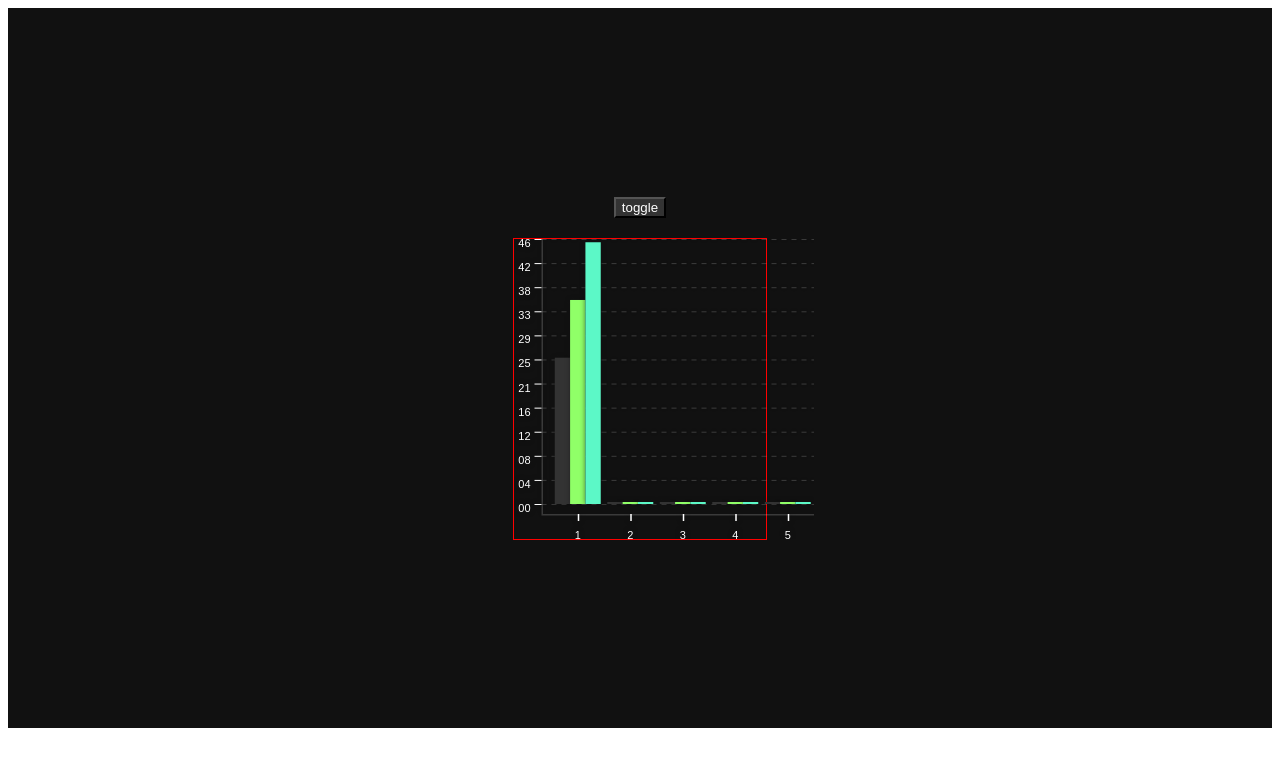
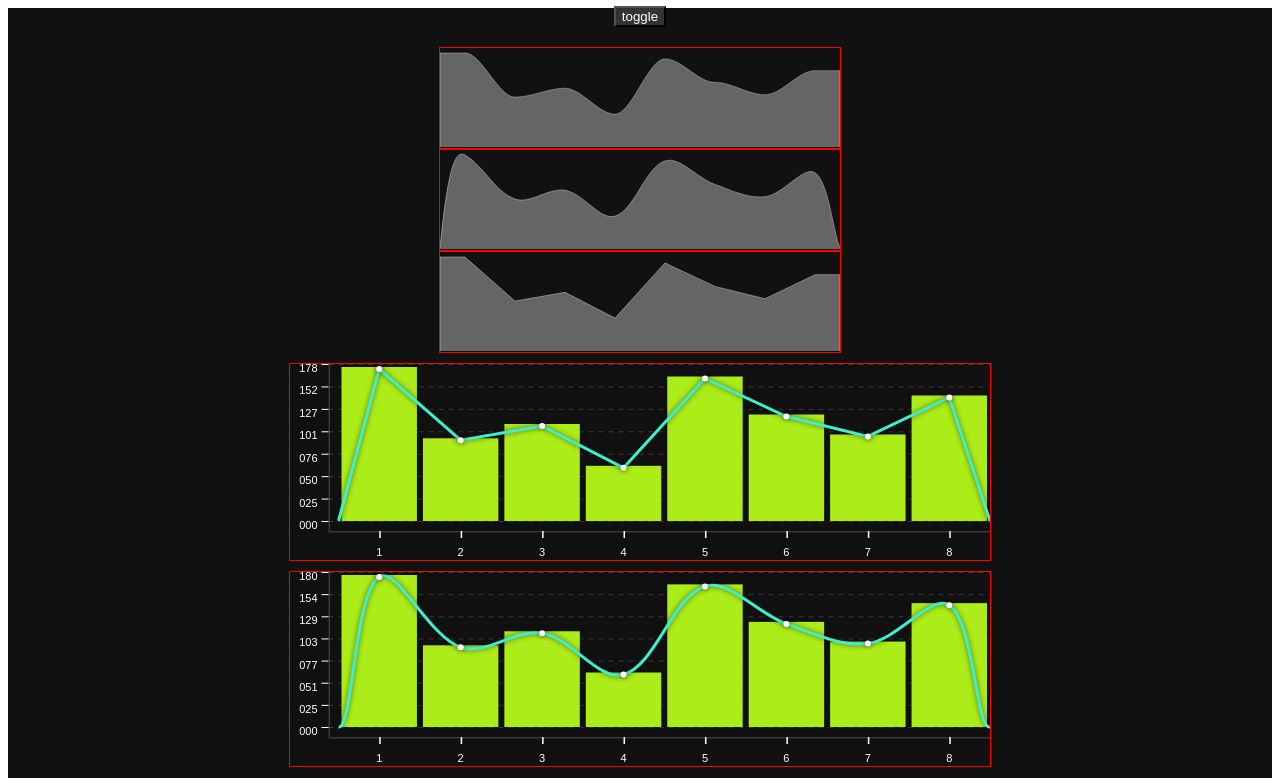
Before and after one commit to Guilherme-j10/SMicroChart, a React (Vite) app: page / in a window 1280 px wide. Shown: the top 778 px of the page. Built offline with nearby package versions, Linux system fonts and the light colour scheme; the HTML template or start-up script is replaced by a standard one.

Commit message:
solved some issues

```diff
--- a/package.json
+++ b/package.json
@@ -2,7 +2,7 @@
   "name": "smicrochart",
   "author": "Guilherme-j10",
   "license": "MIT",
-  "version": "1.1.7",
+  "version": "1.1.8",
   "type": "module",
   "main": "dist/react-smicrochart.umd.js",
   "module": "dist/react-smicrochart.es.js",
--- a/src/App.tsx
+++ b/src/App.tsx
@@ -28,37 +28,175 @@ function App() {
   }, [enable]);
 
   return (
-    <div style={{ display: 'flex', justifyContent: 'center', backgroundColor: '#111', flexDirection: 'column', alignItems: 'center', height: '90vh' }}>
+    <div style={{ display: 'flex', justifyContent: 'center', backgroundColor: '#111', flexDirection: 'column', alignItems: 'center', height: '120vh' }}>
       <button onClick={() => set_enable(val => !val)} style={{ background: '#333', marginBottom: 20, color: 'white' }}>
         toggle
       </button>
-      <div style={{ width: '20%', height: '300px', border: 'solid 1px red' }} ref={element}>
+      <div style={{ width: '400px', height: '100px', border: 'solid 1px red' }} ref={element}>
         <SMicroChart
+          enable_parent_container_dimension={true}
+          options={{
+            disable_sparklines: true,
+            hermit_enable: true,
+            enable_data_dots: false,
+            smooth: true,
+            stroke_line_settings: {
+              fill: true,
+              width: 1,
+              fill_color: '#ffffff5b'
+            },
+            series: [
+              {
+                color: '#ffffff5b',
+                data: [160, 85, 100, 56, 150, 110, 89, 130],
+                data_label: 'teste',
+                data_type: 'line'
+              }
+            ],
+            chart: {
+              type: 'normal',
+              width: 200,
+              height: 100
+            }
+          }}
+        />
+      </div>
+      <div style={{ width: '400px', height: '100px', border: 'solid 1px red' }} ref={element}>
+        <SMicroChart
+          enable_parent_container_dimension={true}
+          options={{
+            disable_sparklines: true,
+            hermit_enable: false,
+            enable_data_dots: false,
+            smooth: true,
+            stroke_line_settings: {
+              fill: true,
+              width: 1,
+              fill_color: '#ffffff5b'
+            },
+            series: [
+              {
+                color: '#ffffff5b',
+                data: [160, 85, 100, 56, 150, 110, 89, 130],
+                data_label: 'teste',
+                data_type: 'line'
+              }
+            ],
+            chart: {
+              type: 'normal',
+              width: 200,
+              height: 100
+            }
+          }}
+        />
+      </div>
+      <div style={{ width: '400px', height: '100px', border: 'solid 1px red' }} ref={element}>
+        <SMicroChart
+          enable_parent_container_dimension={true}
+          options={{
+            disable_sparklines: true,
+            hermit_enable: false,
+            enable_data_dots: false,
+            smooth: false,
+            stroke_line_settings: {
+              fill: true,
+              width: 1,
+              fill_color: '#ffffff5b'
+            },
+            series: [
+              {
+                color: '#ffffff5b',
+                data: [160, 85, 100, 56, 150, 110, 89, 130],
+                data_label: 'teste',
+                data_type: 'line'
+              }
+            ],
+            chart: {
+              type: 'normal',
+              width: 200,
+              height: 100
+            }
+          }}
+        />
+      </div>
+      <div style={{ width: '700px', height: '300px', border: 'solid 1px red', marginTop: 10 }} ref={element}>
+        <SMicroChart
+          enable_parent_container_dimension={true}
           options={{
             series: [
               {
-                color: '#333333',
-                data: [25, 0, 0, 0, 0],
-                data_label: 'opt_1',
-                data_type: 'column'
+                color: '#3defcc',
+                data: [160, 85, 100, 56, 150, 110, 89, 130],
+                data_label: 'teste',
+                data_type: 'line'
               },
               {
-                color: '#90ff68',
-                data: [35, 0, 0, 0, 0],
-                data_label: 'opt_1',
-                data_type: 'column'
-              },
-              {
-                color: '#5cf8c7',
-                data: [45, 0, 0, 0, 0],
-                data_label: 'opt_1',
+                color: '#acec19',
+                data: [160, 85, 100, 56, 150, 110, 89, 130],
+                data_label: 'teste',
                 data_type: 'column'
               }
             ],
             chart: {
-              height: 300,
-              width: 300,
-              type: 'normal'
+              type: 'normal',
+              width: 200,
+              height: 100
+            }
+          }}
+        />
+      </div>
+      <div style={{ width: '700px', height: '300px', border: 'solid 1px red', marginTop: 10 }} ref={element}>
+        <SMicroChart
+          enable_parent_container_dimension={true}
+          options={{
+            smooth: true,
+            series: [
+              {
+                color: '#3defcc',
+                data: [160, 85, 100, 56, 150, 110, 89, 130],
+                data_label: 'teste',
+                data_type: 'line'
+              },
+              {
+                color: '#acec19',
+                data: [160, 85, 100, 56, 150, 110, 89, 130],
+                data_label: 'teste',
+                data_type: 'column'
+              }
+            ],
+            chart: {
+              type: 'normal',
+              width: 200,
+              height: 100
+            }
+          }}
+        />
+      </div>
+      <div style={{ width: '700px', height: '300px', border: 'solid 1px transparent', marginTop: 10 }} ref={element}>
+        <SMicroChart
+          enable_parent_container_dimension={true}
+          options={{
+            disable_sparklines: true,
+            hermit_enable: true,
+            smooth: true,
+            series: [
+              {
+                color: '#3defcc',
+                data: [160, 85, 100, 56, 150, 110, 89, 130],
+                data_label: 'teste',
+                data_type: 'line'
+              },
+              {
+                color: '#acec19',
+                data: [160, 85, 100, 56, 150, 110, 89, 130],
+                data_label: 'teste',
+                data_type: 'column'
+              }
+            ],
+            chart: {
+              type: 'normal',
+              width: 200,
+              height: 100
             }
           }}
         />
--- a/src/index.tsx
+++ b/src/index.tsx
@@ -133,7 +133,7 @@ export const SMicroChart: React.FC<PropsType> = ({
 
           const removed_prefix = color.split('#')[1];
 
-          if (removed_prefix.length === 6) continue;
+          if (removed_prefix.length >= 6) continue;
 
           validation._success = false;
           validation.message = 'The colors provided need be a hex code of 6 char.'
@@ -279,7 +279,7 @@ export const SMicroChart: React.FC<PropsType> = ({
       },
       draw_columns() {
 
-        const vertical_boarder = options?.hide_vertical_data_set ? 0 : this.margin_borders;
+        const vertical_boarder = options?.hide_vertical_data_set ? 0 : options.disable_sparklines ? 0 : this.margin_borders;
         const enable_stroke_bars = options?.stroke_line_settings?.opacity_bar_enabled;
         const get_columns = options.series.filter(data => data.data_type === 'column');
         const calc_spikes_pos = (options.chart.width - (this.min_width + vertical_boarder)) / options.series[0].data.length;
@@ -314,7 +314,8 @@ export const SMicroChart: React.FC<PropsType> = ({
 
           for (let z = 0; z < get_columns.length; z++) {
 
-            const chart_height_column = interpolation(options.series[z].data[x], [0, max_height], [2, this.enable_height - (padding_space / 2)]);
+            const current_column = get_columns[z];
+            const chart_height_column = interpolation(current_column.data[x], [0, max_height], [2, this.enable_height - (padding_space / 2)]);
 
             if (enable_stroke_bars) {
 
@@ -325,9 +326,9 @@ export const SMicroChart: React.FC<PropsType> = ({
 
               ctx.beginPath();
 
-              const rgb = this.get_rgb_color(options.series[z].color);
+              const rgb = this.get_rgb_color(current_column.color);
               ctx.fillStyle = `rgb(${rgb?.r}, ${rgb?.g}, ${rgb?.b}, .2)`;
-              ctx.strokeStyle = options.series[z].color;
+              ctx.strokeStyle = current_column.color;
               ctx.lineWidth = this.default_stroke_style.width;
 
               ctx.moveTo(x, y);
@@ -346,7 +347,7 @@ export const SMicroChart: React.FC<PropsType> = ({
             if (!enable_stroke_bars) {
 
               this.draw_element({
-                color: options.series[z].color,
+                color: current_column.color,
                 coords: {
                   h: chart_height_column,
                   w: space_by_each_column,
@@ -365,6 +366,7 @@ export const SMicroChart: React.FC<PropsType> = ({
 
         for (let i = 0; i < get_lines.length; i++) {
 
+          const spark_enabled = (options?.disable_sparklines || false);
           let coords_of_line = [];
 
           for (let y = 0; y < get_lines[i].data.length; y++) {
@@ -383,15 +385,57 @@ export const SMicroChart: React.FC<PropsType> = ({
           ctx.lineWidth = this.default_stroke_style.width;
 
           const is_spline_cubic = !options?.hermit_enable ? true : false;
+          const first_p = coords_of_line[0];
+          const last_p = coords_of_line[coords_of_line.length - 1];
 
           ctx.beginPath();
-          ctx.moveTo((this.min_width + vertical_boarder), this.enable_height);
+
+          if (!spark_enabled)
+            ctx.moveTo((this.min_width + vertical_boarder), this.enable_height);
+
+          if (spark_enabled)
+            ctx.moveTo(0, this.enable_height);
 
           if (options?.smooth) {
 
-            coords_of_line.unshift({ x: (this.min_width + vertical_boarder), y: this.enable_height });
-            coords_of_line.unshift({ x: (this.min_width + vertical_boarder), y: this.enable_height });
-            coords_of_line.push({ x: options.chart.width, y: this.enable_height });
+            if (!spark_enabled) {
+
+              coords_of_line.unshift({ x: (this.min_width + vertical_boarder), y: this.enable_height });
+              coords_of_line.unshift({ x: (this.min_width + vertical_boarder), y: this.enable_height });
+              coords_of_line.push({ x: options.chart.width, y: this.enable_height });
+
+            }
+
+            if (spark_enabled) {
+
+              if (options?.stroke_line_settings?.fill) {
+
+                coords_of_line.unshift({ x: 0, y: first_p.y });
+                coords_of_line.unshift({ x: 0, y: first_p.y });
+
+              }
+
+              if (!options?.stroke_line_settings?.fill) {
+
+                coords_of_line.unshift({ x: (this.min_width + vertical_boarder), y: this.enable_height });
+                coords_of_line.unshift({ x: (this.min_width + vertical_boarder), y: this.enable_height });
+
+              }
+
+              if (!is_spline_cubic) {
+
+                if (!options?.stroke_line_settings?.fill)
+                  coords_of_line.push({ x: options.chart.width, y: this.enable_height });
+
+                if (options?.stroke_line_settings?.fill)
+                  coords_of_line.push({ x: options.chart.width, y: last_p.y });
+
+              }
+
+              if (is_spline_cubic)
+                coords_of_line.push({ x: options.chart.width + 3, y: this.enable_height });
+
+            }
 
             const hermit_interpolation = (x: number, x1: number, y1: number, x2: number, y2: number): number => {
 
@@ -534,15 +578,26 @@ export const SMicroChart: React.FC<PropsType> = ({
 
           if (!options?.smooth) {
 
+            if (spark_enabled && options?.stroke_line_settings?.fill) {
+
+              coords_of_line.unshift({ x: 0, y: first_p.y });
+              coords_of_line.push({ x: options.chart.width, y: last_p.y });
+
+            }
+
             for (const coord of coords_of_line) {
 
               ctx.lineTo(coord.x, coord.y);
 
             }
 
-            ctx.lineTo(options.chart.width, this.enable_height);
+            if (!spark_enabled)
+              ctx.lineTo(options.chart.width, this.enable_height);
 
           }
+
+          if (spark_enabled)
+            ctx.lineTo(options.chart.width, this.enable_height);
 
           ctx.stroke();
 
@@ -791,7 +846,7 @@ export const SMicroChart: React.FC<PropsType> = ({
         this.min_side_by_side = w < h ? w : h;
 
       },
-      update_chart_properties () {
+      update_chart_properties() {
 
         this.line_base_height = options.chart.height - base_margin;
         this.enable_height = (options?.disable_sparklines || false) ? options.chart.height - default_stroke_width : 0;
```
